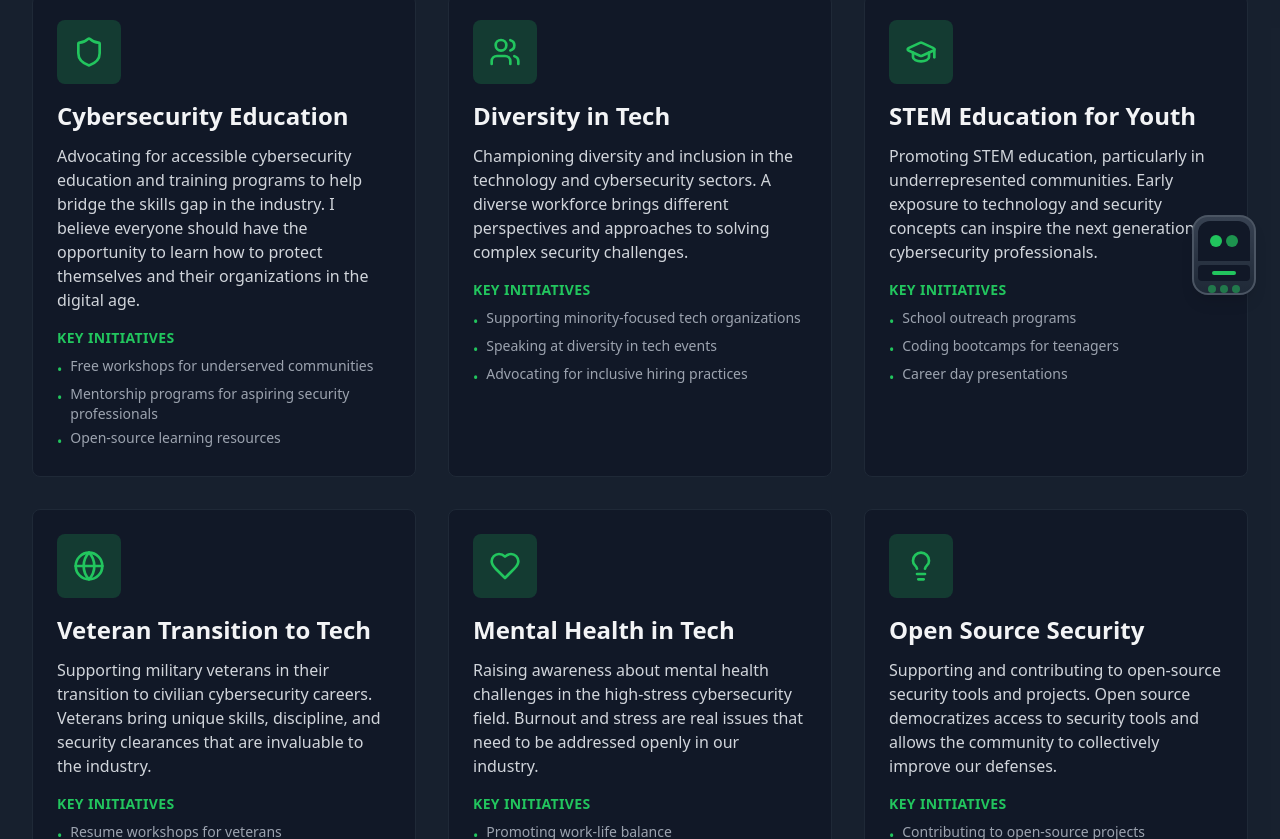
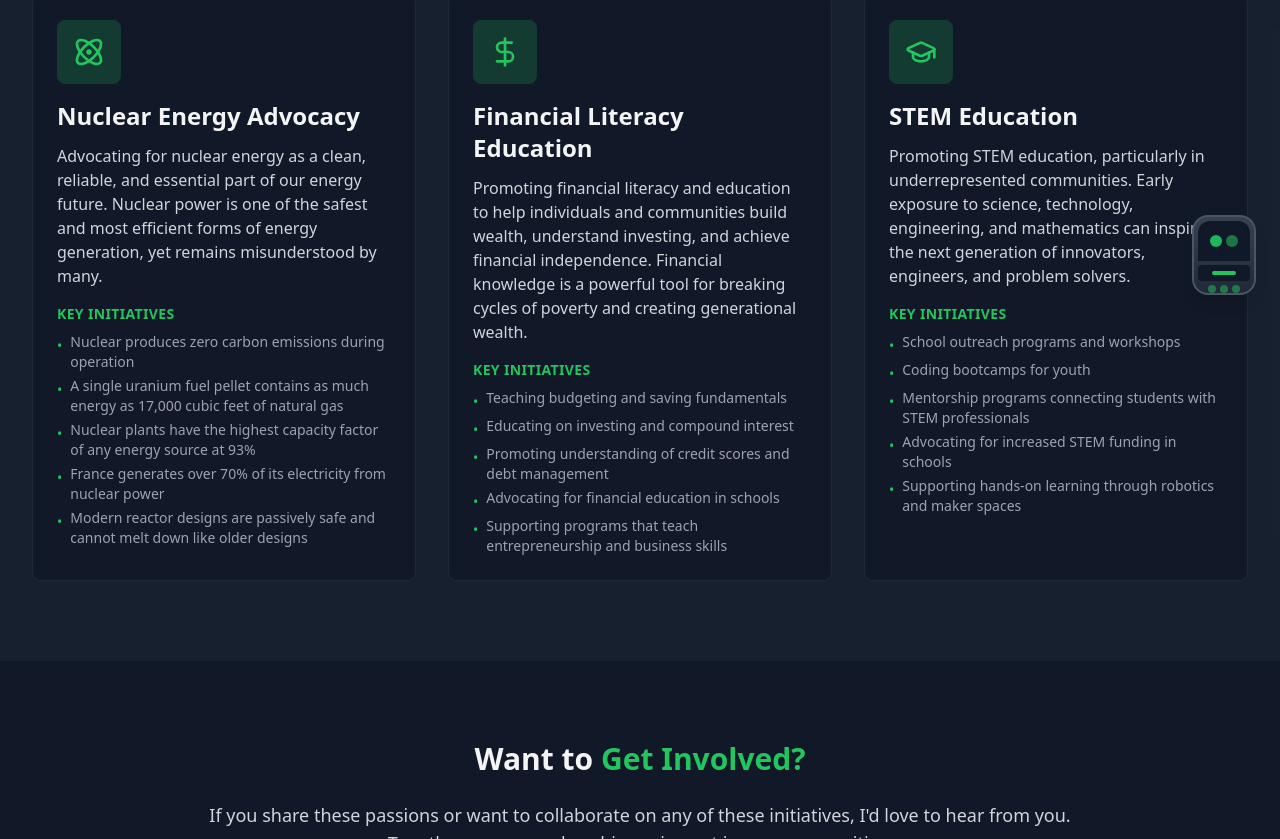
Before and after one commit to ebarlowjr2/cyber-engineer, a React (Vite) app: page /advocacy in a window 1280 px wide. Shown: the part 481-1320 px from the top of the page. Built offline with nearby package versions, Linux system fonts and the light colour scheme.

Commit message:
Update Advocacy page: Nuclear, Financial Literacy, and STEM only
Co-Authored-By: Eddie Barlow Jr <eddiebarlowjr@gmail.com>

```diff
--- a/src/pages/Advocacy.tsx
+++ b/src/pages/Advocacy.tsx
@@ -1,50 +1,26 @@
 import '../App.css'
-import { Linkedin, Mail, Github, Instagram, Twitter, Heart, Users, GraduationCap, Shield, Globe, Lightbulb, Atom } from 'lucide-react'
+import { Linkedin, Mail, Github, Instagram, Twitter, GraduationCap, Atom, DollarSign } from 'lucide-react'
 import { Link } from 'react-router-dom'
 import { ThemeToggle } from '../components/ThemeToggle'
 
 const advocacyItems = [
   {
-    icon: Shield,
-    title: 'Cybersecurity Education',
-    description: 'Advocating for accessible cybersecurity education and training programs to help bridge the skills gap in the industry. I believe everyone should have the opportunity to learn how to protect themselves and their organizations in the digital age.',
-    initiatives: ['Free workshops for underserved communities', 'Mentorship programs for aspiring security professionals', 'Open-source learning resources']
-  },
-  {
-    icon: Users,
-    title: 'Diversity in Tech',
-    description: 'Championing diversity and inclusion in the technology and cybersecurity sectors. A diverse workforce brings different perspectives and approaches to solving complex security challenges.',
-    initiatives: ['Supporting minority-focused tech organizations', 'Speaking at diversity in tech events', 'Advocating for inclusive hiring practices']
-  },
-  {
-    icon: GraduationCap,
-    title: 'STEM Education for Youth',
-    description: 'Promoting STEM education, particularly in underrepresented communities. Early exposure to technology and security concepts can inspire the next generation of cybersecurity professionals.',
-    initiatives: ['School outreach programs', 'Coding bootcamps for teenagers', 'Career day presentations']
-  },
-  {
-    icon: Globe,
-    title: 'Veteran Transition to Tech',
-    description: 'Supporting military veterans in their transition to civilian cybersecurity careers. Veterans bring unique skills, discipline, and security clearances that are invaluable to the industry.',
-    initiatives: ['Resume workshops for veterans', 'Connecting veterans with tech employers', 'Certification preparation assistance']
-  },
-  {
-    icon: Heart,
-    title: 'Mental Health in Tech',
-    description: 'Raising awareness about mental health challenges in the high-stress cybersecurity field. Burnout and stress are real issues that need to be addressed openly in our industry.',
-    initiatives: ['Promoting work-life balance', 'Destigmatizing mental health discussions', 'Advocating for employer mental health resources']
-  },
-  {
-    icon: Lightbulb,
-    title: 'Open Source Security',
-    description: 'Supporting and contributing to open-source security tools and projects. Open source democratizes access to security tools and allows the community to collectively improve our defenses.',
-    initiatives: ['Contributing to open-source projects', 'Advocating for open-source adoption', 'Security audits for community projects']
-  },
-  {
     icon: Atom,
     title: 'Nuclear Energy Advocacy',
     description: 'Advocating for nuclear energy as a clean, reliable, and essential part of our energy future. Nuclear power is one of the safest and most efficient forms of energy generation, yet remains misunderstood by many.',
     initiatives: ['Nuclear produces zero carbon emissions during operation', 'A single uranium fuel pellet contains as much energy as 17,000 cubic feet of natural gas', 'Nuclear plants have the highest capacity factor of any energy source at 93%', 'France generates over 70% of its electricity from nuclear power', 'Modern reactor designs are passively safe and cannot melt down like older designs']
+  },
+  {
+    icon: DollarSign,
+    title: 'Financial Literacy Education',
+    description: 'Promoting financial literacy and education to help individuals and communities build wealth, understand investing, and achieve financial independence. Financial knowledge is a powerful tool for breaking cycles of poverty and creating generational wealth.',
+    initiatives: ['Teaching budgeting and saving fundamentals', 'Educating on investing and compound interest', 'Promoting understanding of credit scores and debt management', 'Advocating for financial education in schools', 'Supporting programs that teach entrepreneurship and business skills']
+  },
+  {
+    icon: GraduationCap,
+    title: 'STEM Education',
+    description: 'Promoting STEM education, particularly in underrepresented communities. Early exposure to science, technology, engineering, and mathematics can inspire the next generation of innovators, engineers, and problem solvers.',
+    initiatives: ['School outreach programs and workshops', 'Coding bootcamps for youth', 'Mentorship programs connecting students with STEM professionals', 'Advocating for increased STEM funding in schools', 'Supporting hands-on learning through robotics and maker spaces']
   }
 ]
 
```
